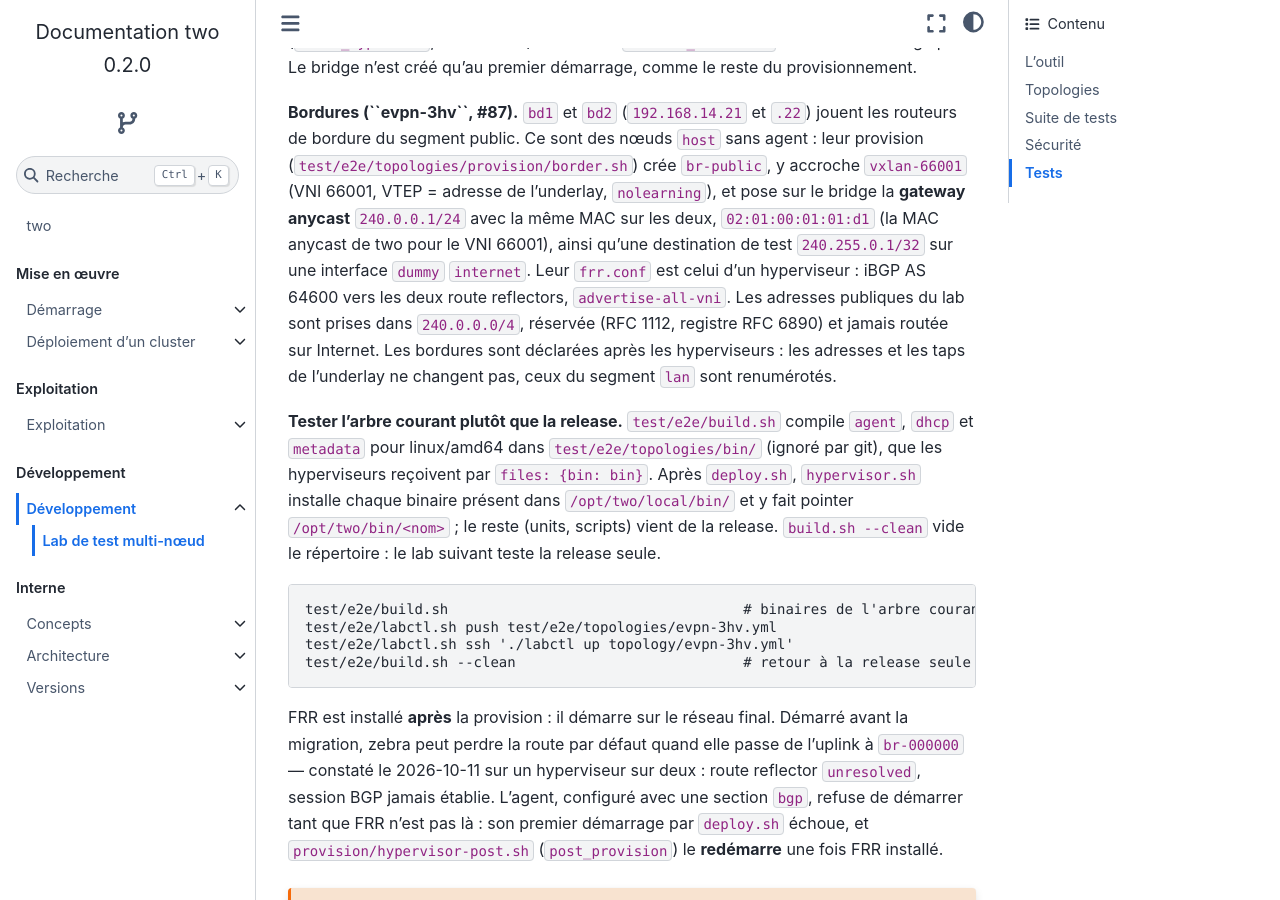
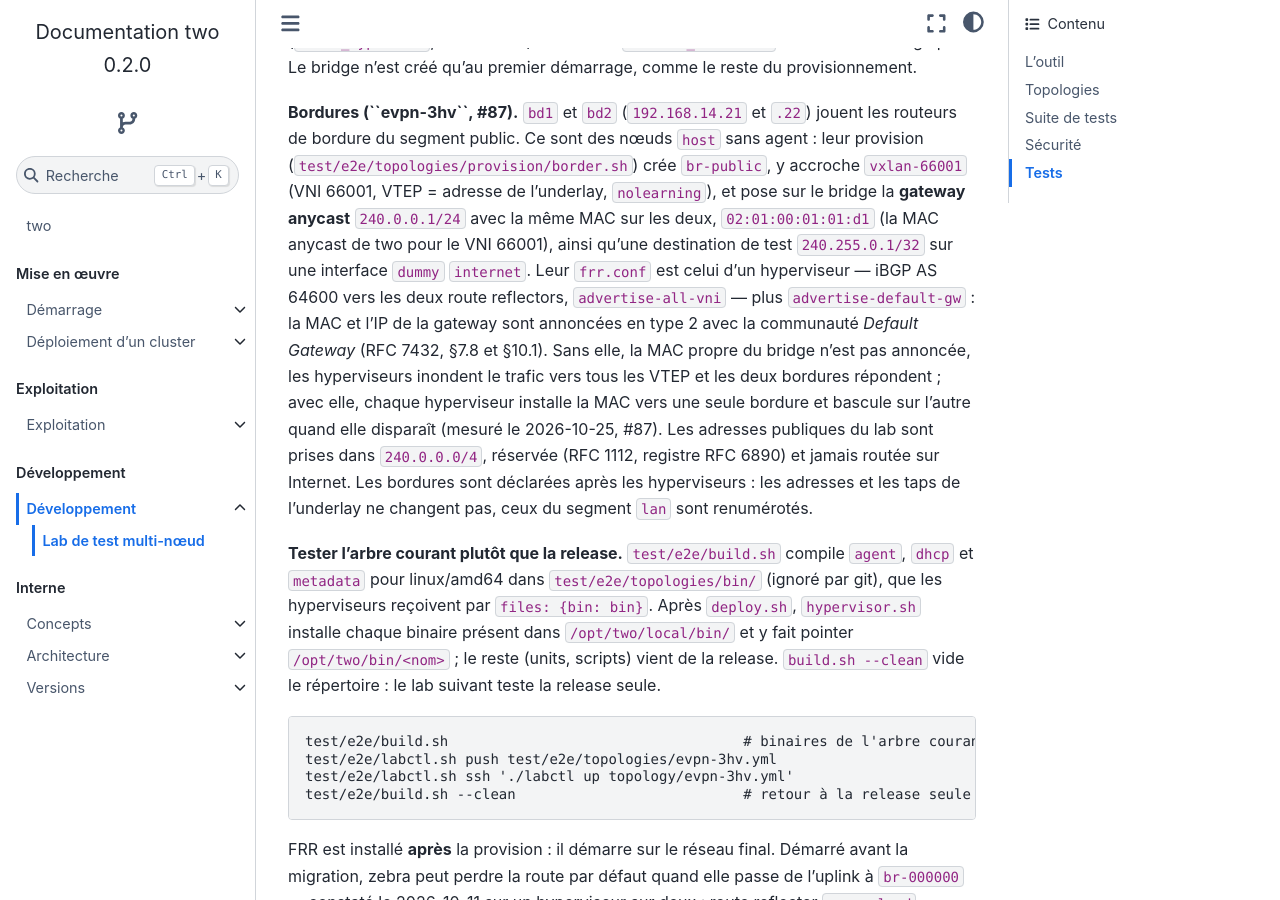
Before and after one commit to GnomeZworc/two-mirror, a Sphinx documentation site: the page built from docs/developpement/lab.rst, in a window 1280 px wide and 900 px high, scrolled down 3169 px. Built offline with Sphinx 7.4.7 and the Sphinx Book theme 1.1.4, drawn with Linux system fonts in a browser that asks for light colours.

Commit message:
f-87: e2e: advertise-default-gw sur les bordures, gateway en type 2 #87
Signed-off-by: GnomeZworc <nicolas.boufidjeline@g3e.fr>

```diff
--- a/docs/developpement/lab.rst
+++ b/docs/developpement/lab.rst
@@ -133,11 +133,16 @@ routeurs de bordure du segment public. Ce sont des nœuds ``host`` sans agent :
 (VNI 66001, VTEP = adresse de l'underlay, ``nolearning``), et pose sur le bridge la **gateway
 anycast** ``240.0.0.1/24`` avec la même MAC sur les deux, ``02:01:00:01:01:d1`` (la MAC anycast
 de two pour le VNI 66001), ainsi qu'une destination de test ``240.255.0.1/32`` sur une interface
-``dummy`` ``internet``. Leur ``frr.conf`` est celui d'un hyperviseur : iBGP AS 64600 vers les
-deux route reflectors, ``advertise-all-vni``. Les adresses publiques du lab sont prises dans
-``240.0.0.0/4``, réservée (RFC 1112, registre RFC 6890) et jamais routée sur Internet. Les bordures
-sont déclarées après les hyperviseurs : les adresses et les taps de l'underlay ne changent pas,
-ceux du segment ``lan`` sont renumérotés.
+``dummy`` ``internet``. Leur ``frr.conf`` est celui d'un hyperviseur — iBGP AS 64600 vers les
+deux route reflectors, ``advertise-all-vni`` — plus ``advertise-default-gw`` : la MAC et l'IP
+de la gateway sont annoncées en type 2 avec la communauté *Default Gateway* (RFC 7432, §7.8 et
+§10.1). Sans elle, la MAC propre du bridge n'est pas annoncée, les hyperviseurs inondent le
+trafic vers tous les VTEP et les deux bordures répondent ; avec elle, chaque hyperviseur installe
+la MAC vers une seule bordure et bascule sur l'autre quand elle disparaît (mesuré le 2026-10-25,
+#87). Les adresses publiques du lab sont prises dans ``240.0.0.0/4``, réservée (RFC 1112,
+registre RFC 6890) et jamais routée sur Internet. Les bordures sont déclarées après les
+hyperviseurs : les adresses et les taps de l'underlay ne changent pas, ceux du segment ``lan``
+sont renumérotés.
 
 **Tester l'arbre courant plutôt que la release.** ``test/e2e/build.sh`` compile ``agent``,
 ``dhcp`` et ``metadata`` pour linux/amd64 dans ``test/e2e/topologies/bin/`` (ignoré par git),
```
Also changed, not shown: 2 other files.
